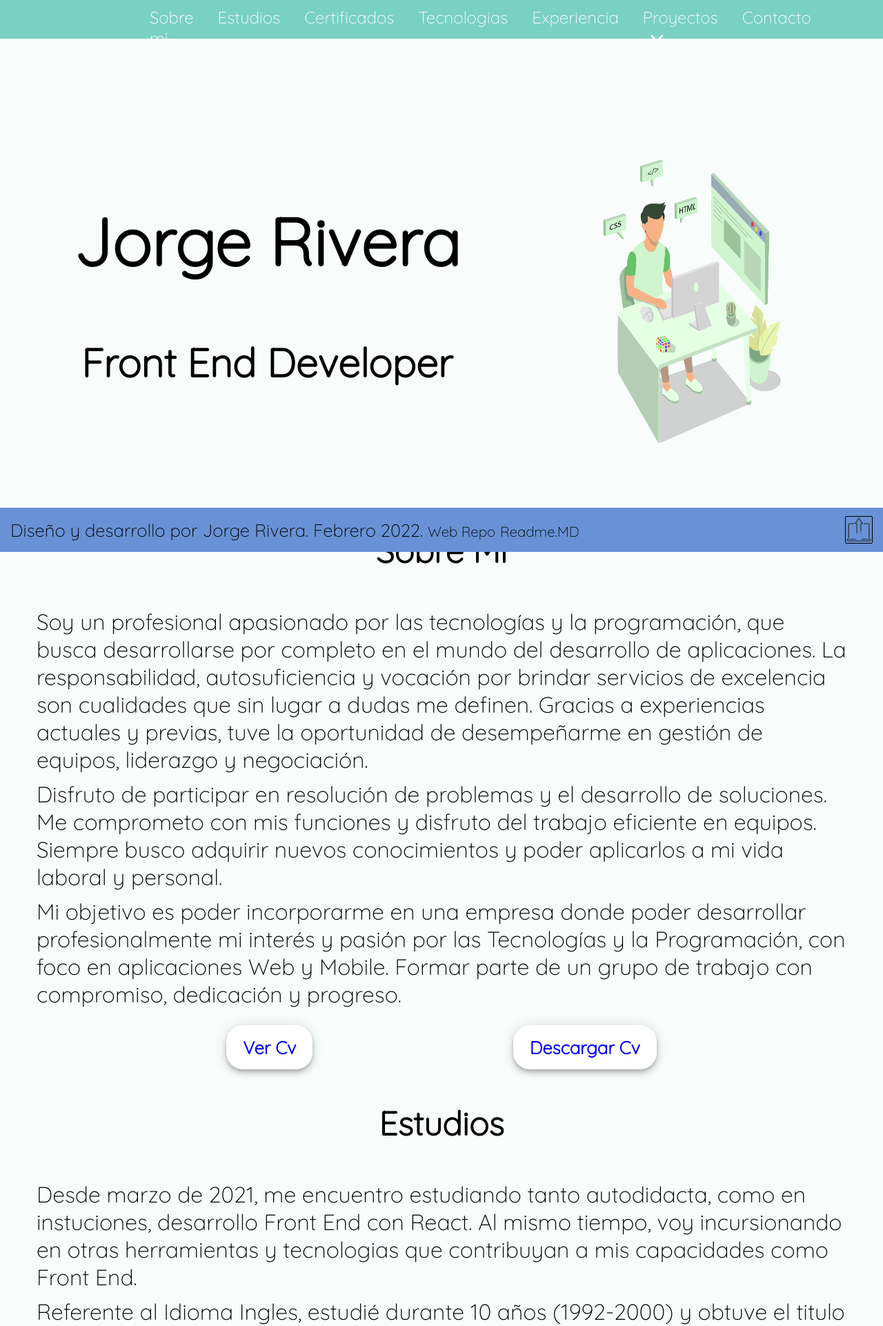
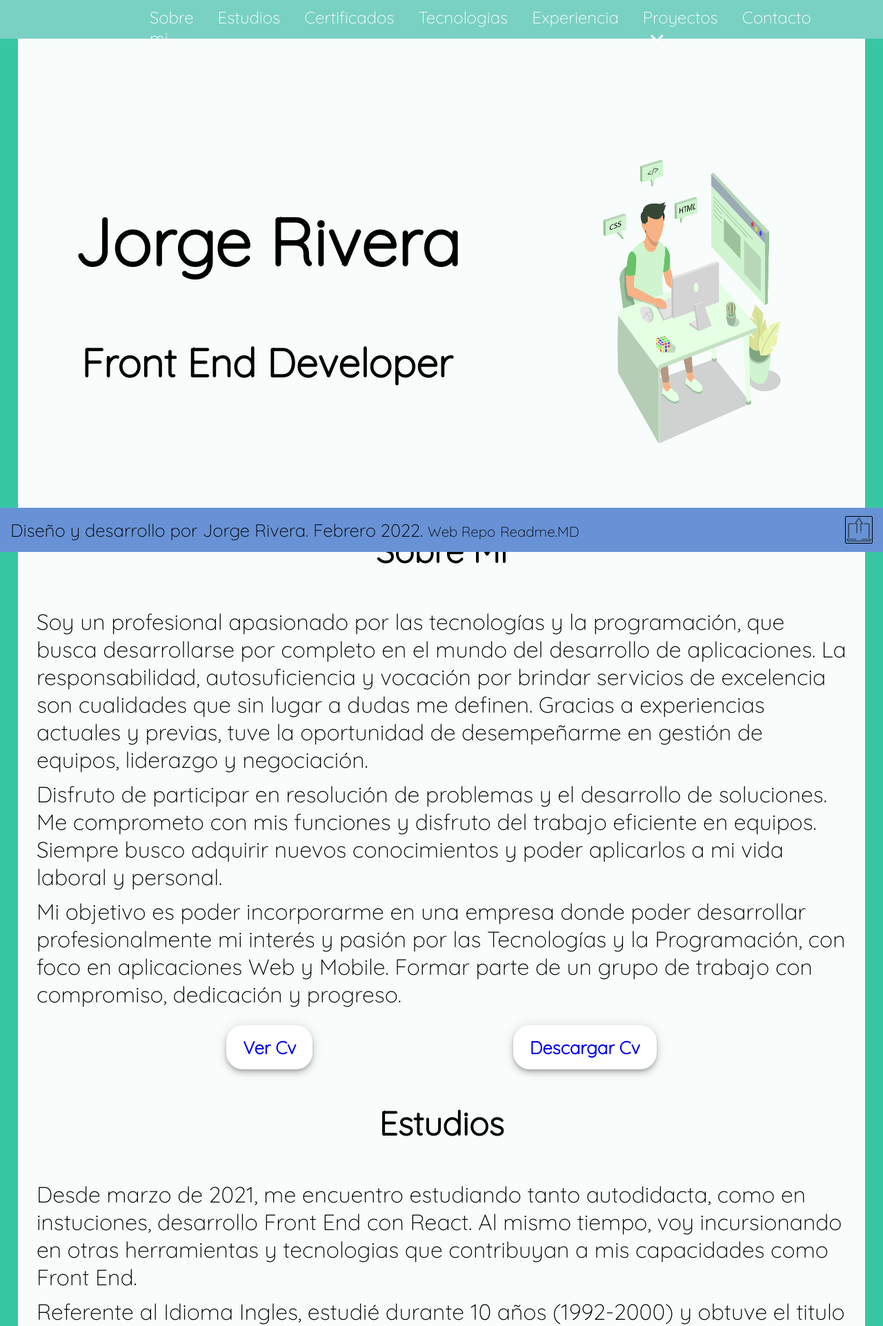
Before and after one commit to Yoryao/webPersonal, a PHP site: page / in a window 1280 px wide. Shown: the top 1922 px of the page at 69% size. Run offline with PHP 8.4, Linux system fonts and the light colour scheme; some libraries are stand-ins or nearby versions.

Commit message:
checking background color

```diff
--- a/style.css
+++ b/style.css
@@ -6,7 +6,7 @@
 }
 
 body {
-  background-color: #f8fcfb;
+  background-color: #38c7a3;
   margin: 0;
   width: 100%;
   scroll-behavior: smooth;
```
